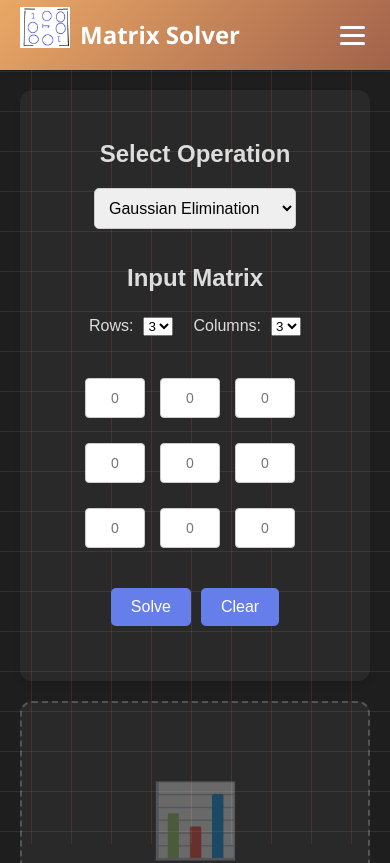
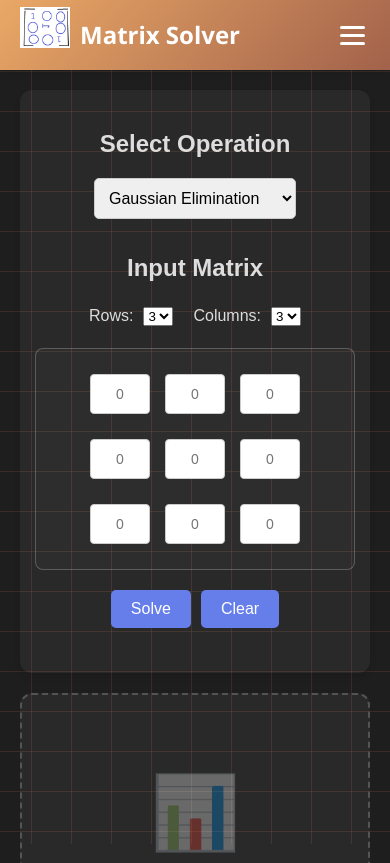
Before and after one commit to rachelannec/matrix-solver, a React (Vite) app: page / in a window 390 px wide. Shown: the top 863 px of the page. Built offline with nearby package versions, Linux system fonts and the light colour scheme; the HTML template or start-up script is replaced by a standard one.

Commit message:
update changelog and fix mobile styling issues

```diff
--- a/src/App.css
+++ b/src/App.css
@@ -140,3 +140,67 @@ h2 {
     flex-direction: column;
     gap: 30px;
 }
+
+/* Matrix Input specific scrolling */
+.matrix-input {
+    margin-bottom: 30px;
+    text-align: center;
+    color: #333;
+    width: 100%;
+    overflow: visible;
+}
+
+.matrix-input form {
+    width: 100%;
+}
+
+/* Remove default scrollable container styles - let inline styles handle it */
+/* .matrix-input form > div:first-child is now handled in MatrixInput.tsx */
+
+/* Mobile scrolling fixes */
+@media (max-width: 767px) {
+    .matrix-input,
+    .step-visualization,
+    .solution-display {
+        overflow-x: visible;
+        -webkit-overflow-scrolling: touch;
+        width: 100%;
+    }
+
+    /* Prevent horizontal scroll on the entire page */
+    body {
+        overflow-x: hidden;
+        width: 100vw;
+    }
+
+    .App {
+        overflow-x: hidden;
+        width: 100%;
+    }
+
+    .content-layer {
+        overflow-x: hidden;
+        width: 100%;
+    }
+
+    .input-column {
+        overflow-x: hidden;
+        width: 100%;
+        padding: 15px;
+    }
+}
+
+/* Improve scrollbar appearance */
+::-webkit-scrollbar {
+    height: 8px;
+    width: 8px;
+}
+
+::-webkit-scrollbar-thumb {
+    background: rgba(255, 255, 255, 0.3);
+    border-radius: 4px;
+}
+
+::-webkit-scrollbar-track {
+    background: rgba(0, 0, 0, 0.1);
+}
--- a/src/App.tsx
+++ b/src/App.tsx
@@ -160,7 +160,7 @@ function App() {
                                 step-by-step solutions.
                             </p>
                             <p style={{ marginTop: '30px', color: '#a2624b', fontSize: '20px', fontWeight: 'bold' }}>
-                                Version 1.2.1
+                                Version 1.2.2
                             </p>
                         </div>
                     )}
--- a/src/components/MatrixInput.tsx
+++ b/src/components/MatrixInput.tsx
@@ -98,20 +98,23 @@ const MatrixInput: React.FC<MatrixInputProps> = ({ onMatrixInput }) => {
                 {/* Scrollable wrapper for matrix input */}
                 <div style={{
                     overflowX: 'auto',
-                    overflowY: 'auto',
+                    overflowY: 'hidden',
                     maxWidth: '100%',
-                    maxHeight: '500px',
                     marginBottom: '20px',
                     WebkitOverflowScrolling: 'touch',
-                    padding: '10px 0'
+                    padding: '0',
+                    border: '1px solid rgba(204, 204, 204, 0.3)',
+                    borderRadius: '8px',
+                    backgroundColor: 'rgba(255, 255, 255, 0.02)'
                 }}>
                     <div style={{
-                        display: 'grid',
+                        display: 'inline-grid',
                         gridTemplateColumns: `repeat(${cols}, 70px)`,
                         gap: '5px',
-                        justifyContent: 'center',
                         minWidth: 'min-content',
-                        margin: '0 auto'
+                        padding: '15px 20px',
+                        margin: '0 auto',
+                        justifyItems: 'center'
                     }}>
                         {matrixValues.map((row, rowIndex) => (
                             row.map((value, colIndex) => (
--- a/src/components/SolutionDisplay.tsx
+++ b/src/components/SolutionDisplay.tsx
@@ -63,9 +63,7 @@ const SolutionDisplay: React.FC<SolutionDisplayProps> = ({ solution }) => {
                 }}>
                     <h3 style={{ color: '#e65100', marginBottom: '10px' }}>Determinant:</h3>
                     <div style={{ fontSize: '22px', fontWeight: 'bold' }}>
-                        <div style={{ fontSize: '22px', fontWeight: 'bold' }}>
-                            det(A) = {formatNumber(solution.determinant)}
-                        </div>
+                        det(A) = {formatNumber(solution.determinant)}
                     </div>
                 </div>
             )}
@@ -79,8 +77,16 @@ const SolutionDisplay: React.FC<SolutionDisplayProps> = ({ solution }) => {
                     border: '2px solid #2196f3'
                 }}>
                     <h3 style={{ color: '#1565c0', marginBottom: '15px' }}>Inverse Matrix (A⁻¹):</h3>
-                    <div style={{ overflowX: 'auto' }}>
-                        <LaTeXRenderer latex={matrixToLatex(solution.inverse)} display={true} />
+                    <div style={{
+                        overflowX: 'auto',
+                        overflowY: 'hidden',
+                        WebkitOverflowScrolling: 'touch',
+                        maxWidth: '100%',
+                        padding: '10px 0'
+                    }}>
+                        <div style={{ display: 'inline-block', minWidth: 'min-content' }}>
+                            <LaTeXRenderer latex={matrixToLatex(solution.inverse)} display={true} />
+                        </div>
                     </div>
                 </div>
             )}
@@ -91,8 +97,16 @@ const SolutionDisplay: React.FC<SolutionDisplayProps> = ({ solution }) => {
                 borderRadius: '8px'
             }}>
                 <h3 style={{ marginBottom: '15px' }}>Final Matrix:</h3>
-                <div style={{ overflowX: 'auto' }}>
-                    <LaTeXRenderer latex={matrixToLatex(solution.finalMatrix)} display={true} />
+                <div style={{
+                    overflowX: 'auto',
+                    overflowY: 'hidden',
+                    WebkitOverflowScrolling: 'touch',
+                    maxWidth: '100%',
+                    padding: '10px 0',
+                }}>
+                    <div style={{ display: 'inline-block', minWidth: 'min-content' }}>
+                        <LaTeXRenderer latex={matrixToLatex(solution.finalMatrix)} display={true} />
+                    </div>
                 </div>
             </div>
         </div>
--- a/src/components/StepVisualization.tsx
+++ b/src/components/StepVisualization.tsx
@@ -14,11 +14,11 @@ const StepVisualization: React.FC<StepVisualizationProps> = ({ steps }) => {
         return (
             <div style={{
                 overflowX: 'auto',
-                overflowY: 'auto',
+                overflowY: 'hidden',
                 maxWidth: '100%',
-                maxHeight: '400px',
-                WebkitOverflowScrolling: 'touch', // Smooth scrolling on iOS
-                margin: '10px 0'
+                WebkitOverflowScrolling: 'touch',
+                margin: '10px 0',
+                border: '1px solid rgba(51, 51, 51, 0.2)',
             }}>
                 <div style={{
                     display: 'inline-block',
```
Also changed, not shown: 1 other file (tests, documents, lock files or other folders).
